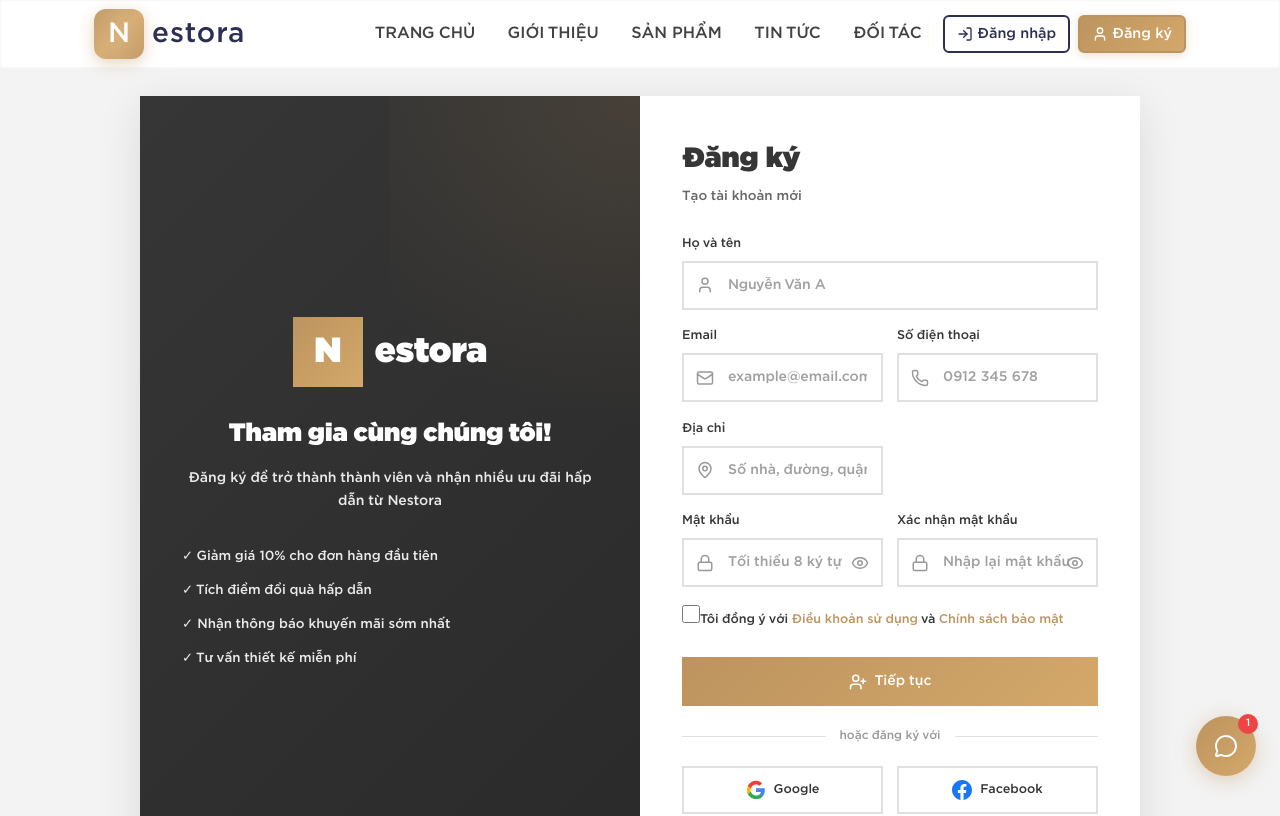
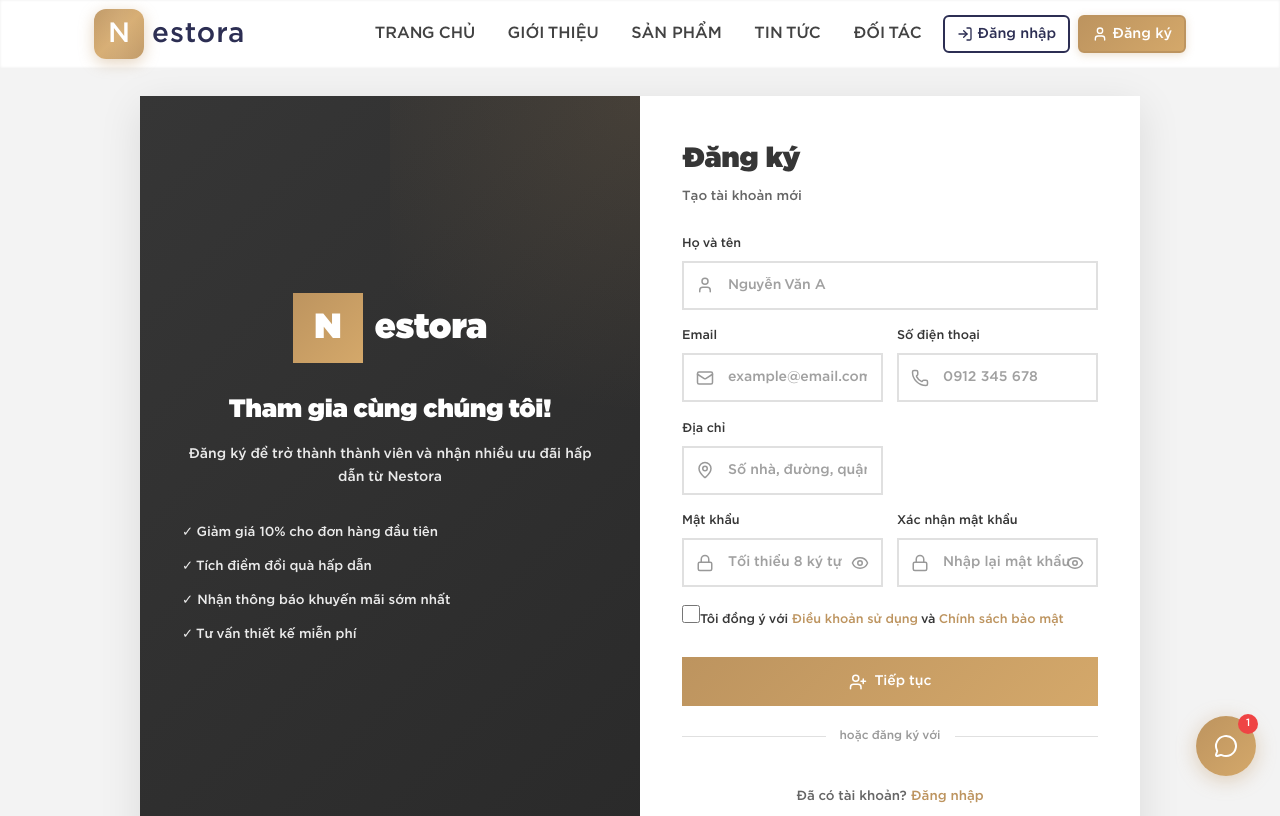
Before and after one commit to BaoPhan123/Capstone1, a React (Vite) app in the folder nestora/: page /register in a window 1280 px wide. Shown: the top 816 px of the page. Built offline with nearby package versions, Linux system fonts and the light colour scheme.

Commit message:
Update Register

```diff
--- a/nestora/src/pages/Register.jsx
+++ b/nestora/src/pages/Register.jsx
@@ -329,21 +329,7 @@
                                 </div>
 
                                 <div className="social-login">
-                                    <button className="btn-social btn-google">
-                                        <svg viewBox="0 0 24 24" width="20" height="20">
-                                            <path fill="#4285F4" d="M22.56 12.25c0-.78-.07-1.53-.2-2.25H12v4.26h5.92c-.26 1.37-1.04 2.53-2.21 3.31v2.77h3.57c2.08-1.92 3.28-4.74 3.28-8.09z" />
-                                            <path fill="#34A853" d="M12 23c2.97 0 5.46-.98 7.28-2.66l-3.57-2.77c-.98.66-2.23 1.06-3.71 1.06-2.86 0-5.29-1.93-6.16-4.53H2.18v2.84C3.99 20.53 7.7 23 12 23z" />
-                                            <path fill="#FBBC05" d="M5.84 14.09c-.22-.66-.35-1.36-.35-2.09s.13-1.43.35-2.09V7.07H2.18C1.43 8.55 1 10.22 1 12s.43 3.45 1.18 4.93l2.85-2.22.81-.62z" />
-                                            <path fill="#EA4335" d="M12 5.38c1.62 0 3.06.56 4.21 1.64l3.15-3.15C17.45 2.09 14.97 1 12 1 7.7 1 3.99 3.47 2.18 7.07l3.66 2.84c.87-2.6 3.3-4.53 6.16-4.53z" />
-                                        </svg>
-                                        <span>Google</span>
-                                    </button>
-                                    <button className="btn-social btn-facebook">
-                                        <svg viewBox="0 0 24 24" width="20" height="20" fill="#1877F2">
-                                            <path d="M24 12.073c0-6.627-5.373-12-12-12s-12 5.373-12 12c0 5.99 4.388 10.954 10.125 11.854v-8.385H7.078v-3.47h3.047V9.43c0-3.007 1.792-4.669 4.533-4.669 1.312 0 2.686.235 2.686.235v2.953H15.83c-1.491 0-1.956.925-1.956 1.874v2.25h3.328l-.532 3.47h-2.796v8.385C19.612 23.027 24 18.062 24 12.073z" />
-                                        </svg>
-                                        <span>Facebook</span>
-                                    </button>
+
                                 </div>
 
                                 <p className="auth-switch">
```
